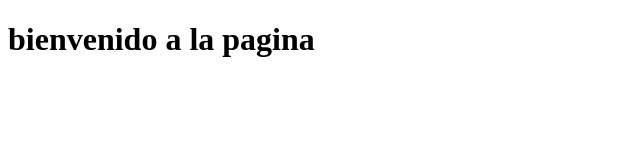
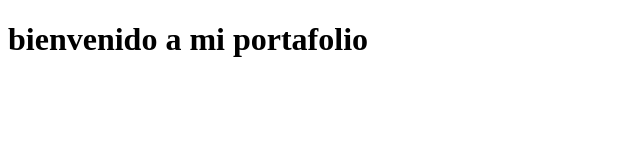
Before and after one commit to ZacariasGomez/proyecto.github.io, a plain HTML site: page index.html in a window 1280 px wide. Shown: the whole page, without its empty margins (0-640 px from the left). Drawn offline with Linux system fonts and the light colour scheme.

Commit message:
Update index.html
Portafolio

```diff
--- a/index.html
+++ b/index.html
@@ -6,6 +6,6 @@
     <title>Document</title>
 </head>
 <body>
-    <h1>bienvenido a la pagina</h1>
+    <h1>bienvenido a mi portafolio</h1>
 </body>
 </html>
```
